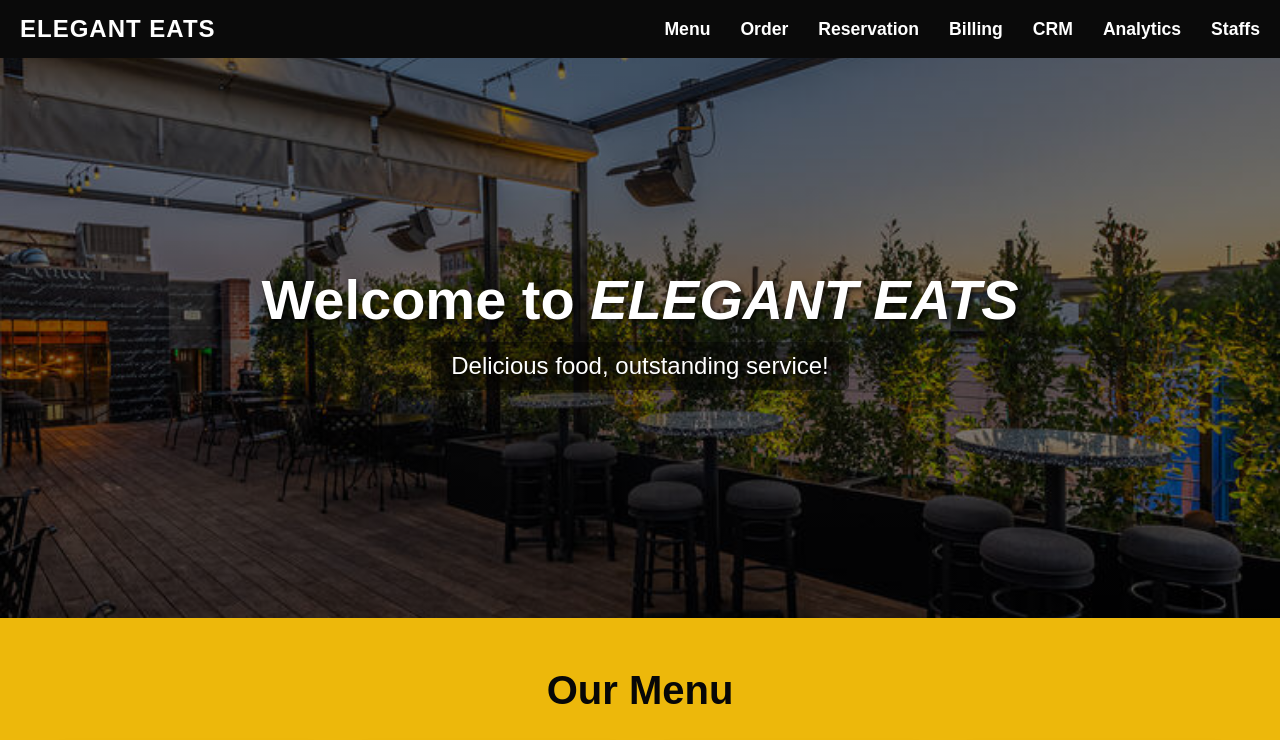
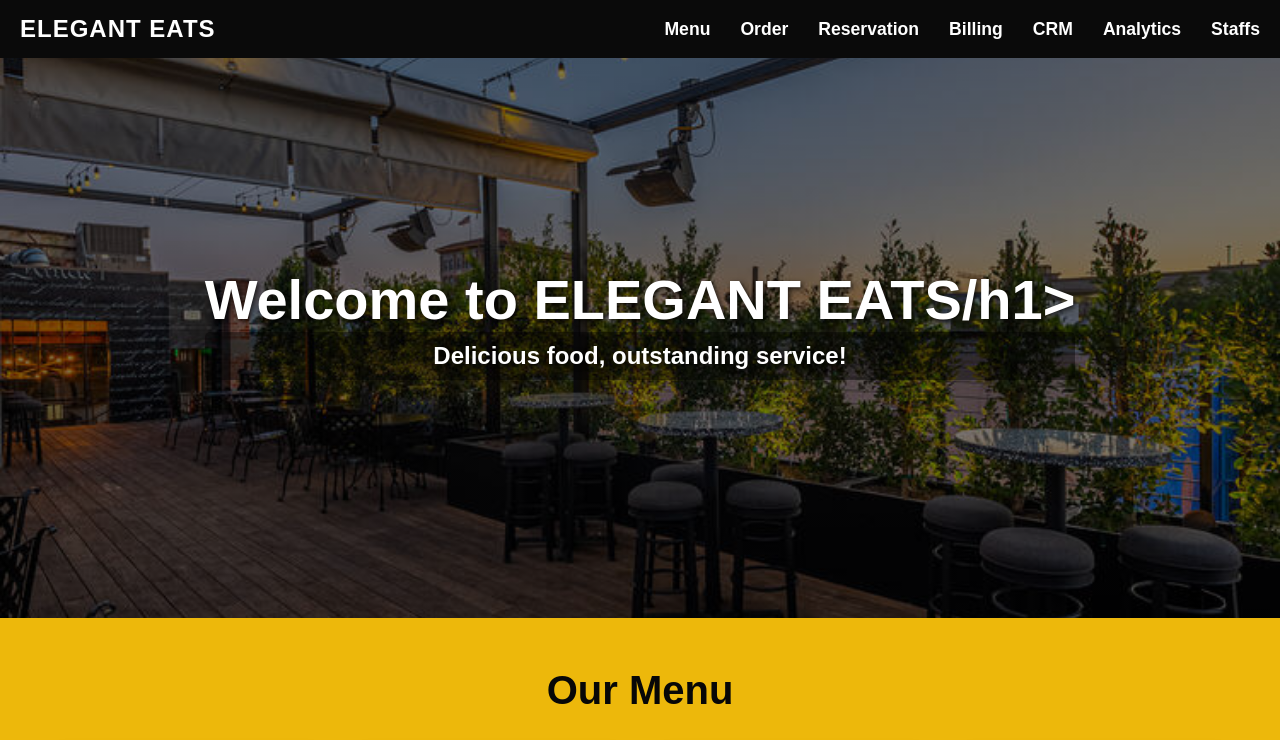
Before and after one commit to DafniaGnanaShelli/FBMS, a plain HTML site: page index.html in a window 1280 px wide. Shown: the top 740 px of the page. Drawn offline with Linux system fonts and the light colour scheme; a script that the page names is missing.

Commit message:
index.html

```diff
--- a/index.html
+++ b/index.html
@@ -4,7 +4,7 @@
 <head>
     <meta charset="UTF-8">
     <meta name="viewport" content="width=device-width, initial-scale=1.0">
-    <title>DAFNIA RESTAURANT</title>
+    <title>ELEGANT EATS RESTAURANT</title>
     <link rel="stylesheet" href="style.css">
 </head>
 <body>
@@ -73,7 +73,7 @@
 
     <!-- Hero Section -->
     <section class="hero">
-        <h1>Welcome to <i>ELEGANT EATS</i></i></h1>
+        <h1>Welcome to ELEGANT EATS/h1>
         <p>Delicious food, outstanding service!</p>
     </section>
 
```
